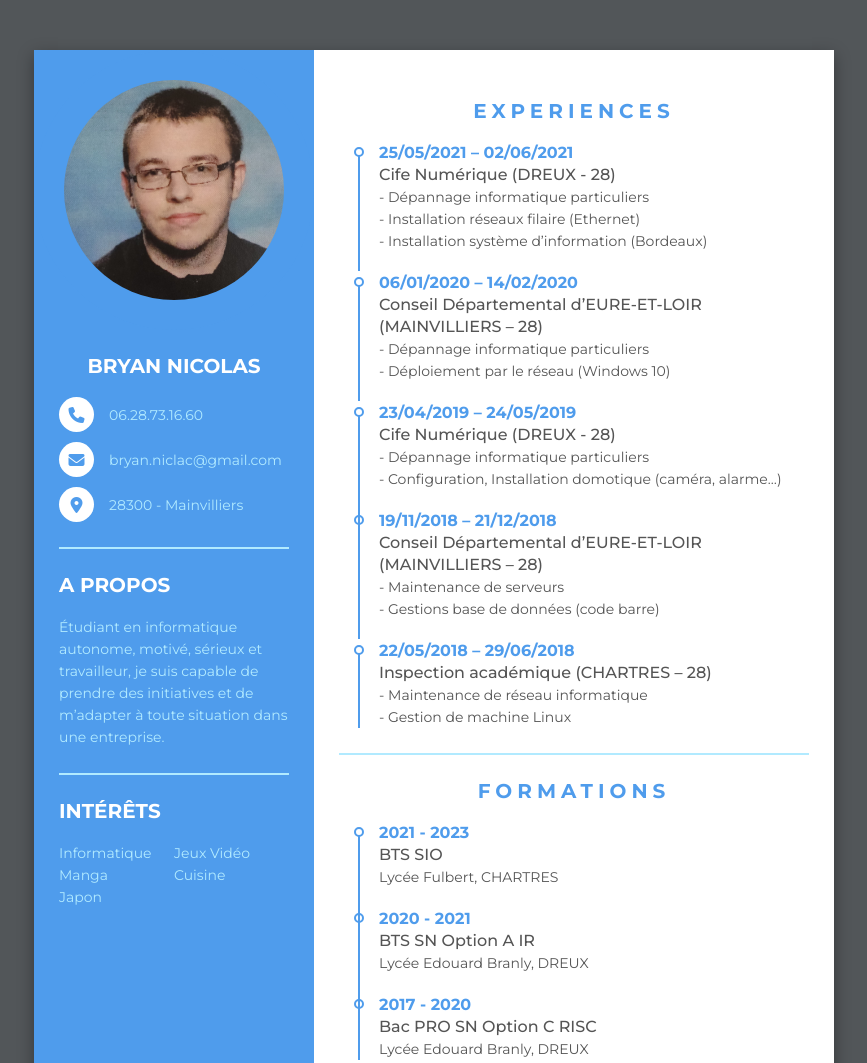
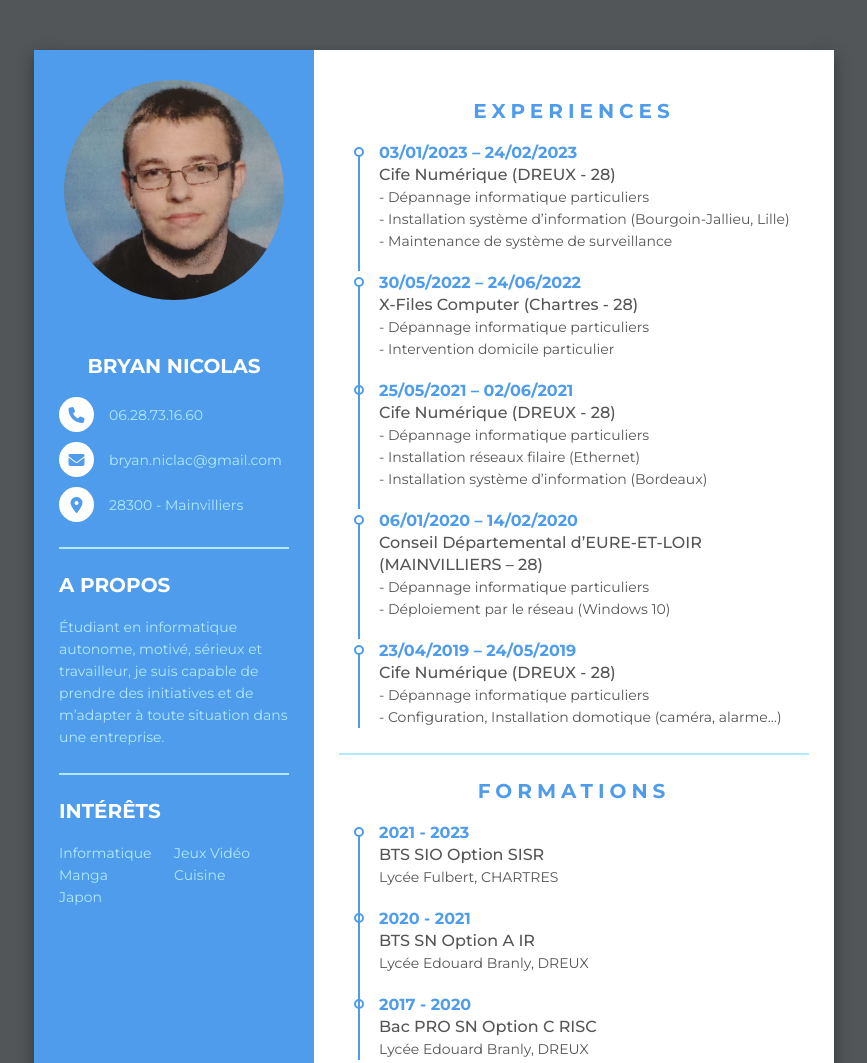
Before and after one commit to Squalala28/squalala28.github.io, a plain HTML site: page cv.html in a window 1280 px wide. Shown: the top 1063 px of the page, without its empty margins (206-1073 px from the left). Drawn offline with Linux system fonts and the light colour scheme.

Commit message:
Add files via upload

```diff
--- a/cv.html
+++ b/cv.html
@@ -80,6 +80,23 @@
                     <p class="bold title_right">Experiences</p>
                 </div>
                 <ul>
+					<li>
+                        <div class="date">03/01/2023 – 24/02/2023</div>
+                        <div class="info">
+                            <p class="semi-bold">Cife Numérique (DREUX - 28)</p>
+                            <p>- Dépannage informatique particuliers</p>
+							<p>- Installation système d’information (Bourgoin-Jallieu, Lille)</p>
+							<p>- Maintenance de système de surveillance</p>
+                        </div>
+                    </li>
+					<li>
+                        <div class="date">30/05/2022 – 24/06/2022</div>
+                        <div class="info">
+                            <p class="semi-bold">X-Files Computer (Chartres - 28)</p>
+                            <p>- Dépannage informatique particuliers</p>
+							<p>- Intervention domicile particulier</p>
+                        </div>
+                    </li>
                     <li>
                         <div class="date">25/05/2021 – 02/06/2021</div>
                         <div class="info">
@@ -105,22 +122,6 @@
                             <p>- Configuration, Installation domotique (caméra, alarme…)</p>
                         </div>
                     </li>
-                    <li>
-                        <div class="date">19/11/2018 – 21/12/2018</div>
-                        <div class="info">
-                            <p class="semi-bold">Conseil Départemental d’EURE-ET-LOIR (MAINVILLIERS – 28)</p>
-                            <p>- Maintenance de serveurs</p>
-                            <p>- Gestions base de données (code barre)</p>
-                        </div>
-                    </li>
-                    <li>
-                        <div class="date">22/05/2018 – 29/06/2018</div>
-                        <div class="info">
-                            <p class="semi-bold">Inspection académique (CHARTRES – 28)</p>
-                            <p>- Maintenance de réseau informatique</p>
-                            <p>- Gestion de machine Linux</p>
-                        </div>
-                    </li>
                 </ul>
             </div>
             <div class="resume_item resume_education">
@@ -131,7 +132,7 @@
                     <li>
                         <div class="date">2021 - 2023</div>
                         <div class="info">
-                            <p class="semi-bold">BTS SIO</p>
+                            <p class="semi-bold">BTS SIO Option SISR</p>
                             <p>Lycée Fulbert, CHARTRES</p>
                         </div>
                     </li>
```
Also changed, not shown: contact.html (+1 -5 lines), index.html (+2 -2 lines).
